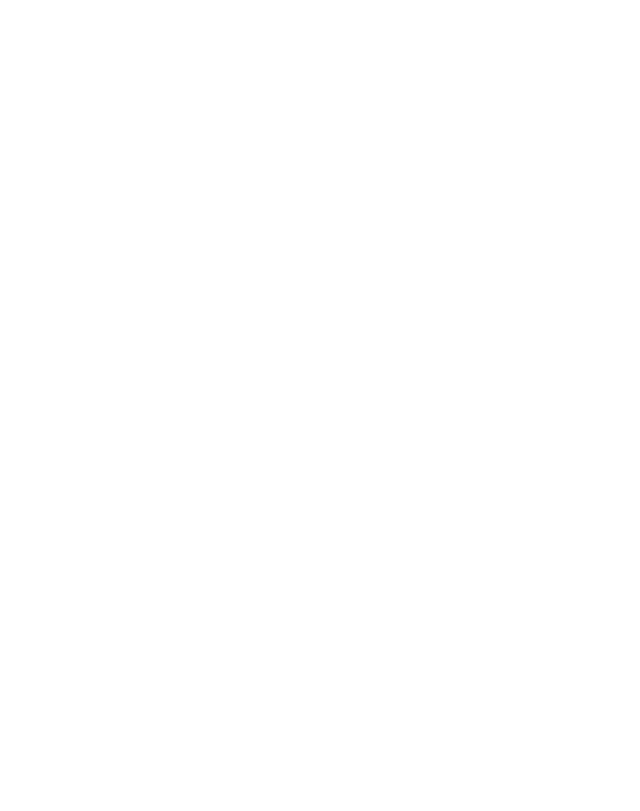
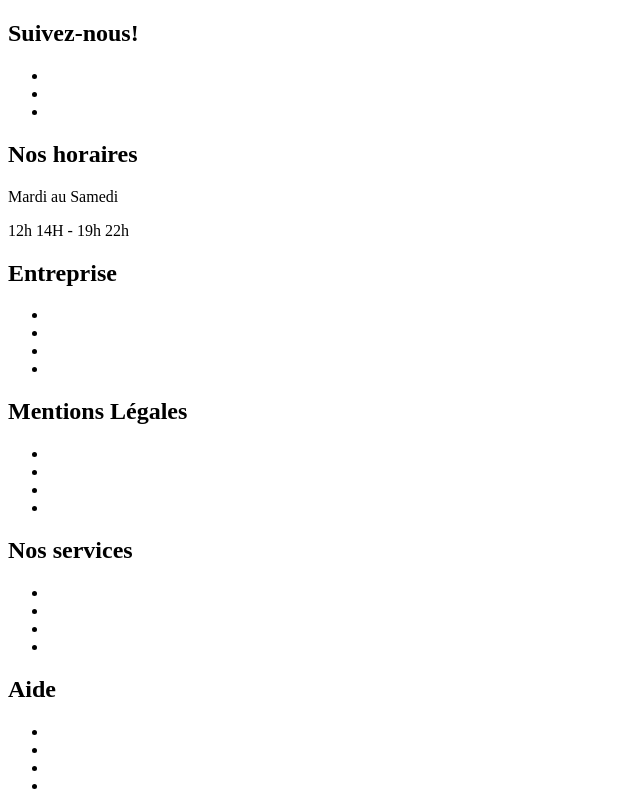
Before and after one commit to David59000/Chef_dun_soir, a plain HTML site: page index.html in a window 1280 px wide. Shown: the whole page, without its empty margins (0-640 px from the left). Drawn offline with Linux system fonts and the light colour scheme.

Commit message:
création structure footer

```diff
--- a/index.html
+++ b/index.html
@@ -10,5 +10,59 @@
     <header>
 
     </header>
+
+    <footer>
+        <div>
+            <h2>Suivez-nous!</h2>
+        </div>
+        <div>
+            <ul>
+                <li><img src="" alt=""></li>
+                <li><img src="" alt=""></li>
+                <li><img src="" alt=""></li>
+            </ul>
+        </div>
+        <div>
+            <h2>Nos horaires</h2>
+            <p>Mardi au Samedi</p>
+            <p>12h 14H - 19h 22h</p>
+        </div>
+        <div>
+            <h2>Entreprise</h2>
+            <ul>
+                <li></li>
+                <li></li>
+                <li></li>
+                <li></li>
+            </ul>
+        </div>
+        <div>
+            <h2>Mentions Légales</h2>
+            <ul>
+                <li></li>
+                <li></li>
+                <li></li>
+                <li></li>
+            </ul>
+        </div>
+        <div>
+            <h2>Nos services</h2>
+            <ul>
+                <li></li>
+                <li></li>
+                <li></li>
+                <li></li>
+            </ul>
+        </div>
+        <div>
+            <h2>Aide</h2>
+            <ul>
+                <li></li>
+                <li></li>
+                <li></li>
+                <li></li>
+            </ul>
+        </div>
+    </footer>
 </body>
 </html>
```
